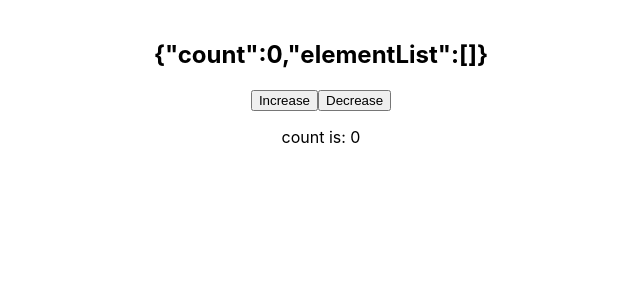
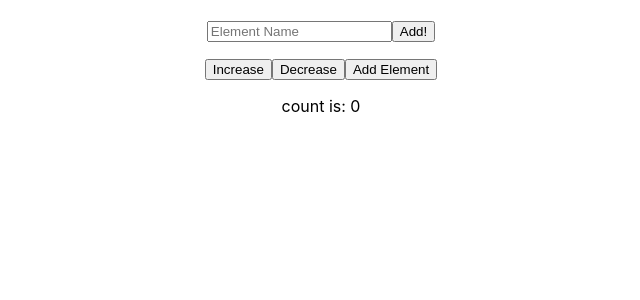
Before and after one commit to yasis12/redux-intro, a React (Create React App) app: page / in a window 1280 px wide. Shown: the top 300 px of the page, without its empty margins (319-959 px from the left). Built offline with nearby package versions, Linux system fonts and the light colour scheme.

Commit message:
finished lecture notes

```diff
--- a/src/App.js
+++ b/src/App.js
@@ -2,28 +2,58 @@ import logo from './logo.svg';
 import './App.css';
 //redux
 import { useSelector, useDispatch } from 'react-redux';
+import {useState} from 'react';
 
 function App() {
 
   //useSelector accepts a function that tells it what part of the store you want
   //here we return a whole store
   const reduxStore = useSelector(store => store)
-
+  const [newElement, setNewElement] = useState('')
   //"dispatch" is how we talk to redux from react
   const dispatch = useDispatch();
 
-  //we want one thing
+  //we want one thing from the store
   const count = useSelector(store => store.count)
+
+  // this is for the input
+  const elementList = useSelector(store => store.elementList);
+
+  const handleSubmit = (event) => {
+    event.preventDefault();
+    // Tell redux that we want to add the new Element
+    dispatch({
+      type:'ADD_ELEMENT',
+      //Pass in the element name, taht we're tracking in state
+      payload: newElement
+    })
+    // clear form field
+    setNewElement('');
+  }
 
   return (
     <div className="App">
       <br></br>
-      <h2>{JSON.stringify(reduxStore)}</h2>
+
+      <form onSubmit={handleSubmit}>
+        <input type="text" placeholder='Element Name' value={newElement} onChange={event => setNewElement(event.target.value)} />
+        <button type="submit">Add!</button>
+      </form>
+
+      <ul>
+        {elementList.map((element, i) =>(
+          <li key ={i}>{element}</li>
+        ))}
+      </ul>
+
+
+
+
 
       {/* dispatching an action when the button is clicked */}
       <button onClick={() => dispatch({ type: 'INCREASE'})}>Increase</button>
       <button onClick={() => dispatch({ type: 'DECREASE'})}>Decrease</button>
-
+      <button onClick={() => dispatch({ type: 'ADD_ELEMENT', payload: 'hydrogen'})}>Add Element</button>
       {/* Rendering the count from our Store */}
       <p>count is: {count}</p>
 
--- a/src/index.js
+++ b/src/index.js
@@ -28,10 +28,14 @@ const count = (state = 0, action) => {
   return state
 };
 
-// New reducer
+// New reducer (for the form)
 const elementList = (state = [], action) => {
   console.log('hi i\'m a reducer in element list');
-
+  if (action.type === 'ADD_ELEMENT') {
+    console.log(`The element was ${action.payload}`);
+    //[ old array contents, new item]
+    return [...state, action.payload]
+  }
   return state
 };
 
```
